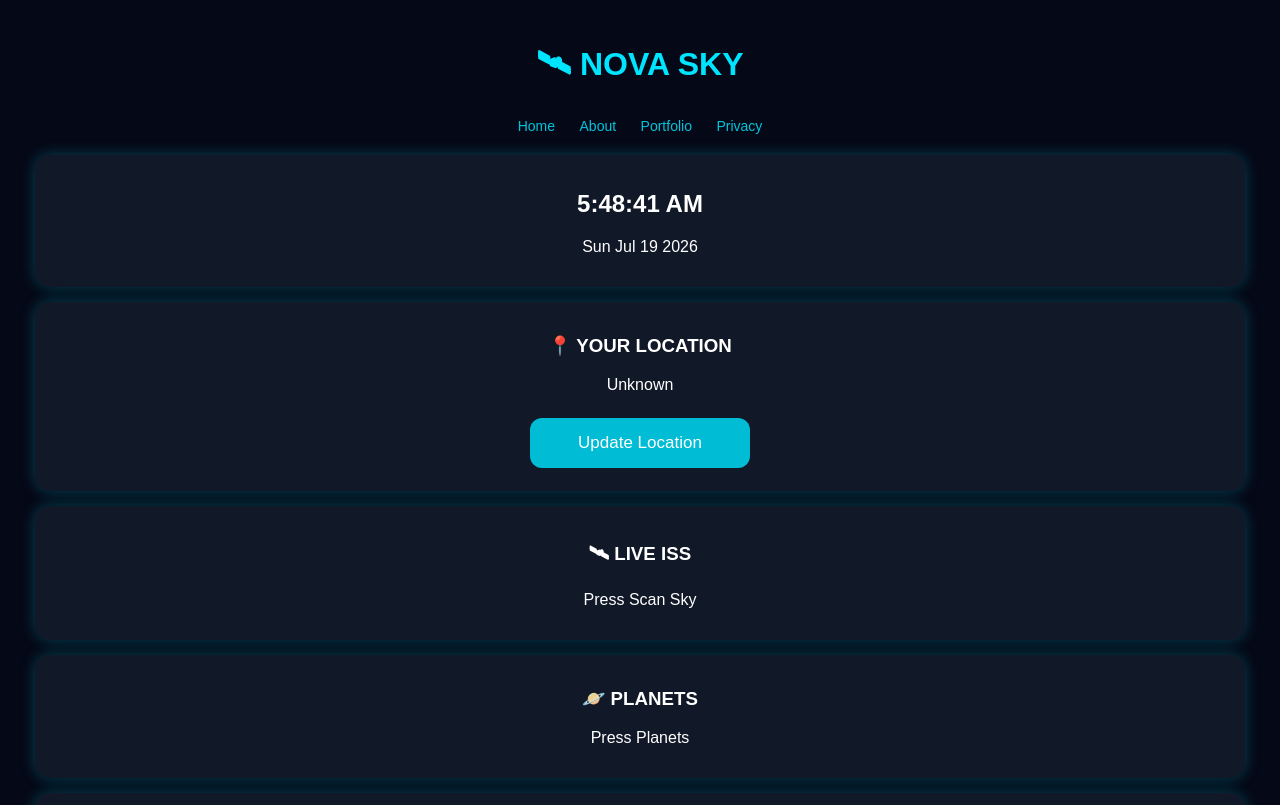
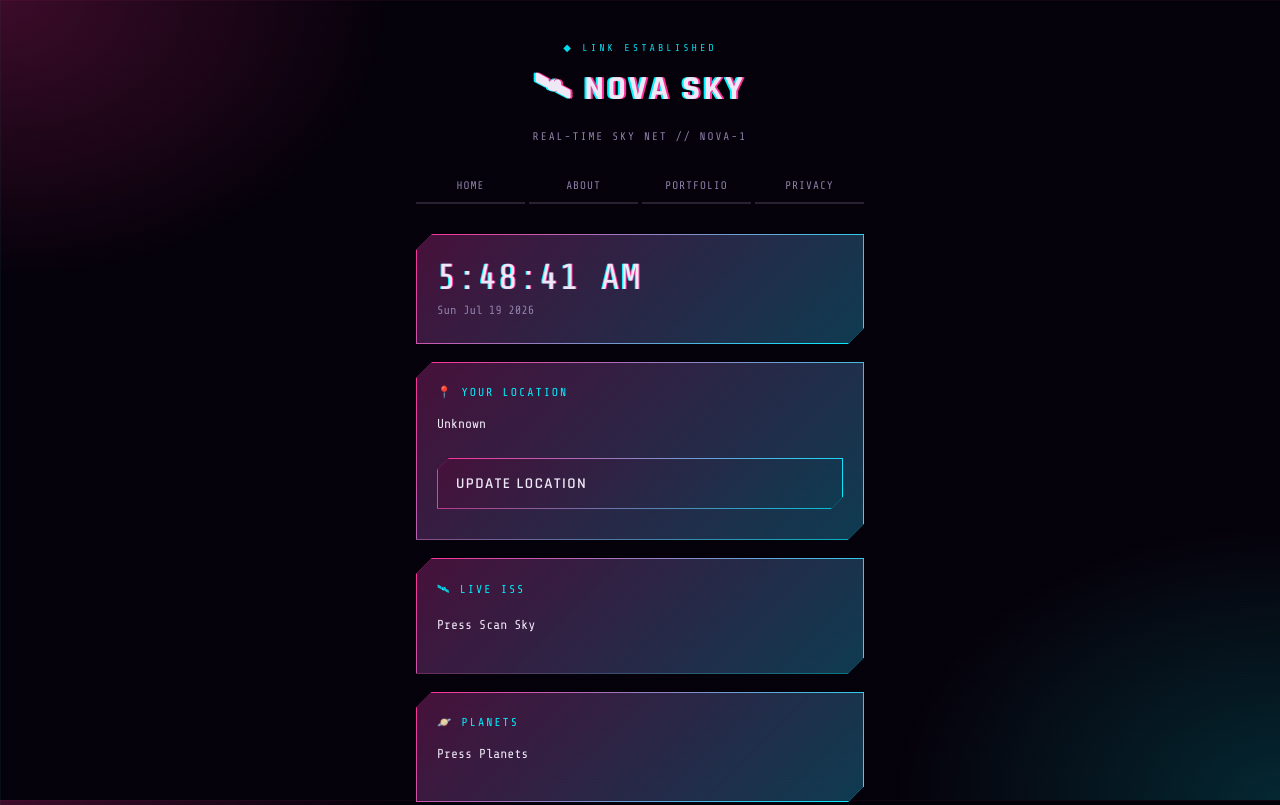
Before and after one commit to sufyankhan124164110-maker/Nova-Sky, a plain HTML site: page index.html in a window 1280 px wide. Shown: the top 805 px of the page. Drawn offline with nearby package versions, Linux system fonts and the light colour scheme.

Commit message:
Refactor CSS for improved styling and layout
Updated styles for body, headings, navbar, buttons, and footer. Added CSS variables for colors and improved overall layout and design.

```diff
--- a/style.css
+++ b/style.css
@@ -1,78 +1,263 @@
+@import url('https://fonts.googleapis.com/css2?family=Rajdhani:wght@600;700&family=Share+Tech+Mono&family=Inter:wght@400;500&display=swap');
+
+:root{
+  --void:#05010A;
+  --panel:rgba(18,8,32,0.78);
+  --magenta:#FF2E97;
+  --cyan:#00F0FF;
+  --yellow:#F9F002;
+  --white:#EDE7F6;
+  --dim:#8C7FA8;
+}
+
+*{ box-sizing:border-box; }
+
+html{ background:var(--void); }
+
 body{
   margin:0;
-  font-family:Arial, sans-serif;
-  background:#050816;
-  color:white;
+  font-family:'Inter', Arial, sans-serif;
+  color:var(--white);
+  position:relative;
+  min-height:100vh;
+  overflow-x:hidden;
+
+  background-color:var(--void);
+  background-image:
+    radial-gradient(ellipse 700px 500px at 0% 0%, rgba(255,46,151,0.22) 0%, transparent 55%),
+    radial-gradient(ellipse 700px 500px at 100% 100%, rgba(0,240,255,0.16) 0%, transparent 55%),
+    linear-gradient(rgba(255,46,151,0.05) 1px, transparent 1px),
+    linear-gradient(90deg, rgba(0,240,255,0.05) 1px, transparent 1px);
+  background-size:100% 100%, 100% 100%, 28px 28px, 28px 28px;
+  background-attachment:fixed;
+}
+
+body::before{
+  content:"";
+  position:fixed;
+  top:0; left:0;
+  width:100%; height:100%;
+  z-index:2;
+  pointer-events:none;
+  background:repeating-linear-gradient(
+    rgba(255,255,255,0.035) 0px,
+    transparent 1px,
+    transparent 3px
+  );
+  mix-blend-mode:overlay;
+  animation:flicker 6s infinite;
+}
+@keyframes flicker{
+  0%,19%,21%,23%,80%,100%{ opacity:1; }
+  20%,22%{ opacity:0.82; }
 }
 
 .container{
-  padding:20px;
+  position:relative;
+  z-index:1;
+  padding:30px 16px 46px;
   text-align:center;
+  max-width:480px;
+  margin:0 auto;
 }
 
 h1{
-  color:#00e5ff;
+  font-family:'Rajdhani', sans-serif;
+  font-weight:700;
+  font-size:34px;
+  letter-spacing:3px;
+  color:var(--white);
+  margin:12px 0 4px;
+  text-transform:uppercase;
+  text-shadow:2px 0 var(--magenta), -2px 0 var(--cyan);
+  animation:glitchShadow 3.5s infinite;
+}
+@keyframes glitchShadow{
+  0%,88%,100%{ text-shadow:2px 0 var(--magenta), -2px 0 var(--cyan); }
+  90%{ text-shadow:-3px 1px var(--magenta), 3px -1px var(--cyan); }
+  92%{ text-shadow:3px -1px var(--magenta), -3px 1px var(--cyan); }
+  94%{ text-shadow:0 0 var(--magenta), 0 0 var(--cyan); }
+  96%{ text-shadow:2px 0 var(--magenta), -2px 0 var(--cyan); }
+}
+
+h1::before{
+  content:"◆ LINK ESTABLISHED";
+  display:block;
+  font-family:'Share Tech Mono', monospace;
+  font-size:10px;
+  font-weight:400;
+  letter-spacing:3px;
+  color:var(--cyan);
+  text-shadow:none;
+  margin-bottom:10px;
+  animation:pulseStatus 1.6s ease-in-out infinite;
+}
+@keyframes pulseStatus{
+  0%,100%{ opacity:1; }
+  50%{ opacity:0.4; }
+}
+
+h1::after{
+  content:"REAL-TIME SKY NET // NOVA-1";
+  display:block;
+  font-family:'Share Tech Mono', monospace;
+  font-size:11px;
+  font-weight:400;
+  letter-spacing:2px;
+  color:var(--dim);
+  text-shadow:none;
+  margin-top:10px;
+  text-transform:uppercase;
 }
 
 .navbar{
-  margin:10px 0 20px 0;
+  display:flex;
+  justify-content:center;
+  gap:4px;
+  margin:26px 0 28px;
+  padding-bottom:2px;
 }
 .navbar a{
-  color:#00e5ff;
+  flex:1;
+  color:var(--dim);
   text-decoration:none;
-  margin:0 10px;
-  font-size:14px;
-  opacity:0.85;
+  font-family:'Share Tech Mono', monospace;
+  font-size:11px;
+  letter-spacing:1px;
+  text-transform:uppercase;
+  padding:10px 6px;
+  border-bottom:2px solid rgba(140,127,168,0.25);
+  transition:color 0.2s ease, border-color 0.2s ease, text-shadow 0.2s ease;
 }
-.navbar a:hover{
-  opacity:1;
-  text-decoration:underline;
+.navbar a:nth-child(odd):hover{
+  color:var(--magenta);
+  border-bottom-color:var(--magenta);
+  text-shadow:0 0 8px rgba(255,46,151,0.6);
+}
+.navbar a:nth-child(even):hover{
+  color:var(--cyan);
+  border-bottom-color:var(--cyan);
+  text-shadow:0 0 8px rgba(0,240,255,0.6);
 }
 
 .card{
-  background:#111827;
-  padding:15px;
-  margin:15px;
-  border-radius:15px;
-  box-shadow:0 0 15px #00e5ff44;
+  position:relative;
+  background:
+    linear-gradient(var(--panel), var(--panel)) padding-box,
+    linear-gradient(135deg, var(--magenta), var(--cyan)) border-box;
+  border:1px solid transparent;
+  padding:22px 20px;
+  margin:18px 0;
+  text-align:left;
+  clip-path:polygon(16px 0, 100% 0, 100% calc(100% - 16px), calc(100% - 16px) 100%, 0 100%, 0 16px);
+  box-shadow:0 10px 30px rgba(0,0,0,0.5);
 }
 
-.page-text{
-  text-align:left;
-  line-height:1.6;
-  font-size:15px;
+.card h2, .card h3{
+  font-family:'Share Tech Mono', monospace;
+  font-weight:400;
+  font-size:11.5px;
+  letter-spacing:2px;
+  text-transform:uppercase;
+  color:var(--cyan);
+  margin:0 0 14px;
+}
+
+.card h2#clock{
+  font-family:'Share Tech Mono', monospace;
+  font-size:36px;
+  font-weight:400;
+  letter-spacing:1px;
+  color:var(--white);
+  text-transform:none;
+  margin-bottom:2px;
+  text-shadow:1px 0 var(--magenta), -1px 0 var(--cyan);
+}
+
+#date{
+  font-family:'Share Tech Mono', monospace;
+  font-size:12px;
+  color:var(--dim);
+  margin:0;
+}
+
+.card p{
+  font-family:'Share Tech Mono', monospace;
+  font-size:13px;
+  line-height:1.75;
+  color:var(--white);
+  margin:0 0 14px;
+}
+.card p b{
+  font-family:'Rajdhani', sans-serif;
+  color:var(--yellow);
+  font-weight:700;
+  letter-spacing:0.5px;
+}
+
+.page-text p{
+  font-family:'Inter', sans-serif;
+  font-size:14.5px;
+  line-height:1.75;
+  color:var(--white);
 }
 .page-text h3{
-  color:#00e5ff;
-  margin-top:20px;
+  color:var(--magenta);
+  margin-top:24px;
+  font-size:13px;
+  text-transform:uppercase;
+  letter-spacing:1px;
 }
 
 button{
-  width:220px;
-  padding:15px;
-  margin:8px;
-  border:none;
-  border-radius:12px;
-  background:#00bcd4;
-  color:white;
-  font-size:17px;
+  width:100%;
+  padding:15px 18px;
+  margin:8px 0;
+  border:1px solid transparent;
+  background:
+    linear-gradient(var(--panel), var(--panel)) padding-box,
+    linear-gradient(135deg, var(--magenta), var(--cyan)) border-box;
+  color:var(--white);
+  font-family:'Rajdhani', sans-serif;
+  font-weight:600;
+  font-size:15px;
+  letter-spacing:1.5px;
+  text-transform:uppercase;
+  text-align:left;
   cursor:pointer;
+  clip-path:polygon(12px 0, 100% 0, 100% calc(100% - 12px), calc(100% - 12px) 100%, 0 100%, 0 12px);
+  transition:box-shadow 0.2s ease, transform 0.15s ease;
+}
+button:hover{
+  box-shadow:0 0 20px rgba(255,46,151,0.35), 0 0 20px rgba(0,240,255,0.25);
+  transform:translateY(-1px);
+}
+button:active{
+  transform:translateY(0);
+}
+button:focus-visible{
+  outline:2px solid var(--cyan);
+  outline-offset:2px;
 }
 
-button:hover{
-  background:#00e5ff;
-}
+.buttons{ margin-top:14px; }
 
 .footer{
-  margin-top:40px;
-  opacity:0.6;
+  margin-top:36px;
+  font-family:'Share Tech Mono', monospace;
+  font-size:10.5px;
+  letter-spacing:2px;
+  color:var(--dim);
+  opacity:0.75;
 }
 
 #skyCanvas{
-  background:#000814;
+  background:radial-gradient(circle at 50% 40%, #120A22 0%, #05010A 75%);
+  border:1px solid rgba(0,240,255,0.3);
   border-radius:50%;
-  border:2px solid #00e5ff66;
-  margin-top:10px;
+  margin:10px auto 4px;
+  display:block;
+  box-shadow:0 0 30px rgba(255,46,151,0.15), 0 0 30px rgba(0,240,255,0.1);
 }
 
 #arView{
@@ -94,11 +279,23 @@ button:hover{
 #arClose{
   position:absolute; top:20px; right:20px;
   z-index:10000; width:auto;
-  padding:10px 16px; background:#ff3b3b;
+  padding:10px 16px;
+  background:rgba(5,1,10,0.85);
+  border:1px solid var(--magenta);
+  color:var(--magenta);
 }
 #arInfo{
   position:absolute; bottom:20px; left:0;
   width:100%; text-align:center;
-  color:#00e5ff; font-size:13px;
+  color:var(--cyan);
+  font-family:'Share Tech Mono', monospace;
+  font-size:12px;
   z-index:10000;
+  text-shadow:0 0 8px rgba(0,240,255,0.5);
 }
+
+@media (prefers-reduced-motion: reduce){
+  h1{ animation:none; }
+  h1::before{ animation:none; }
+  body::before{ animation:none; }
+}
```
